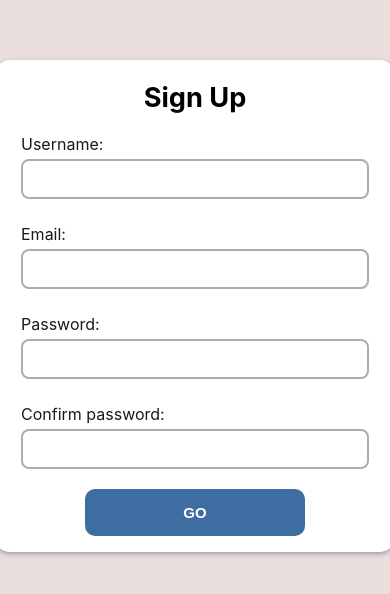
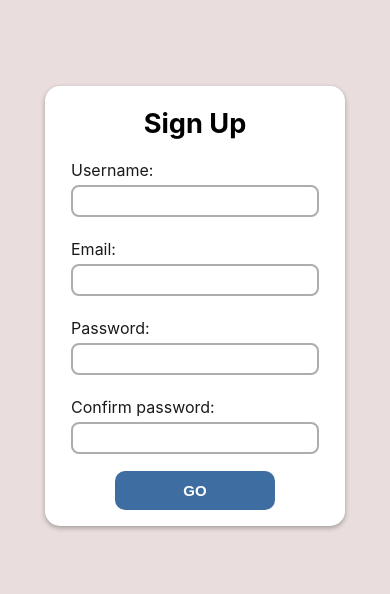
Before and after one commit to andresdmdev/form, a React (Create React App) app: page / in a window 390 px wide. Shown: the part 116-710 px from the top of the page. Built offline with nearby package versions, Linux system fonts and the light colour scheme; the HTML template or start-up script is replaced by a standard one.

Commit message:
Responsive for movil

```diff
--- a/src/App.css
+++ b/src/App.css
@@ -1,12 +1,3 @@
-.App{
-  text-align: center;
-  background-color: #fff;
-  padding: 1em;
-  border-radius: 15px;
-  box-shadow: 0 2px 5px rgb(0 0 0 / 30%);
-  width: 400px;
-}
-
 :root {
   --error-color: #dc3545;
   --success-color: #28a745;
@@ -31,6 +22,15 @@ h1{
   font-size: 1.7rem;
   padding: 5px 0;
   margin-bottom: 10px;
+}
+
+.App{
+  text-align: center;
+  background-color: #fff;
+  padding: 1em;
+  border-radius: 15px;
+  box-shadow: 0 2px 5px rgb(0 0 0 / 30%);
+  width: 400px;
 }
 
 .form-field {
@@ -86,3 +86,19 @@ h1{
   background: #0352a7;
   cursor: pointer;
 }
+
+
+/*------Media Movil------*/
+
+@media screen and (max-width: 500px){
+  .App{
+    width: 300px;
+  }
+
+  .form-field input {
+    padding: 7px;
+    margin-bottom: 7px;
+    font-size: .75rem;
+    width: 100%;
+  }
+}
```
